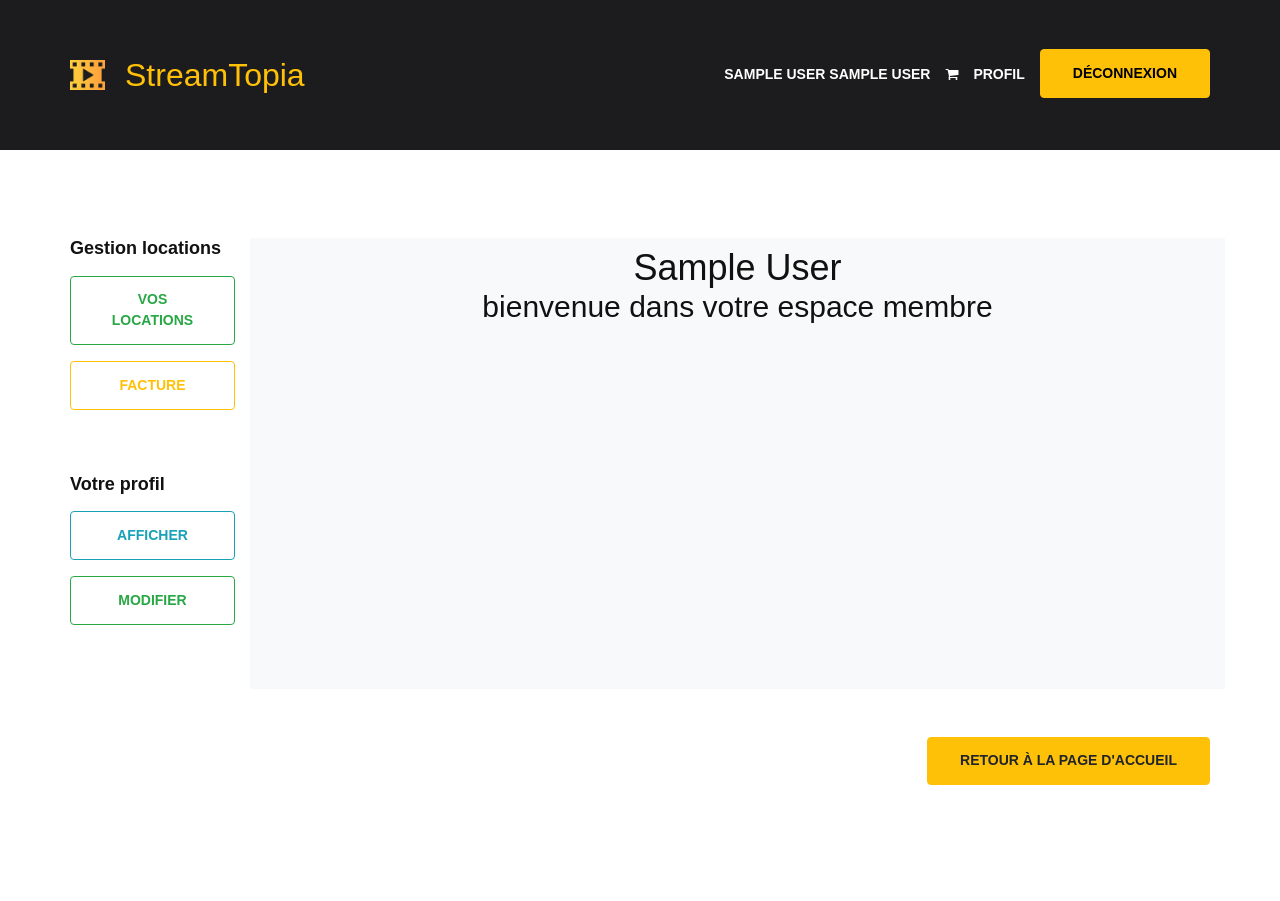
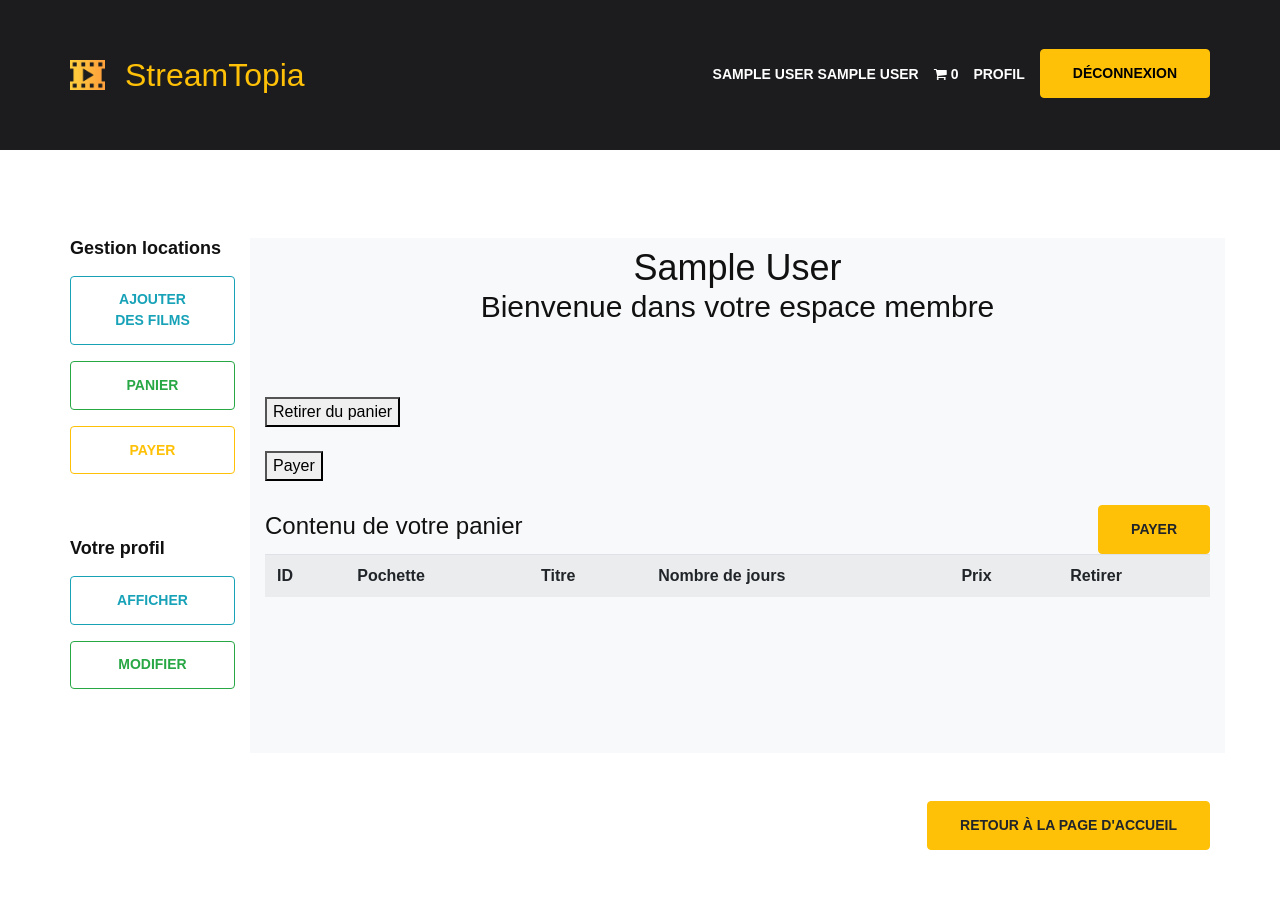
Before and after one commit to marjolainehebert/ift1147-tp2, a PHP site: the page made by public/pages/membre.php in a window 1280 px wide. Shown: the top 901 px of the page. Run offline with PHP 8.4, Linux system fonts and the light colour scheme; the visitor is signed in with stand-in values (Sample User, id 1); lists and menus that the app fills with data are empty; some web fonts are replaced.

Commit message:
Complete lister location function

```diff
--- a/public/css/styles.css
+++ b/public/css/styles.css
@@ -174,7 +174,7 @@ a.dark-link:hover {
 }
 
 /* Contenu */
-#enregFilm, #modifierFilm, #supprimerFilm, #modifierMembre, #listerLocationsPM, #genererFacturePM, #afficherProfilPM, #modifierMembrePM, #listerFilms, #accesRefuse{
+#enregFilm, #modifierFilm, #supprimerFilm, #modifierMembre, #genererFacturePM, #afficherProfilPM, #modifierMembrePM, #listerFilms, #accesRefuse{
     display:none;
 }
 
--- a/public/javascript/panier.js
+++ b/public/javascript/panier.js
@@ -4,9 +4,19 @@ if(localStorage.getItem("panier")==undefined){
 var panier=null;
 let i=1;
 
-/***************** fonctions panier **********************/
-function ajouterPanier(id,titre,courriel){
-    let film={"id": i,"titre":"Le film "+(i++),"courriel":120};
+
+
+
+function ajoutPanier(bouton) {
+    // alert('patatepoil');
+    // alert ($(bouton).data('title'));
+    let id = $(bouton).data('idFilm');
+    let pochette = $(bouton).data('pochette');
+    let titre = $(bouton).data('title');
+    let prix = $(bouton).data('prix');
+
+    let film={"idFilm": idFilm,"titre":titre,"pochette":pochette,"prix":prix};
+    alert (film);
     panier=JSON.parse(localStorage.getItem("panier"));
     panier.push(film);
     localStorage.setItem("panier",JSON.stringify(panier));
@@ -27,32 +37,47 @@ function retirerPanier(idF) {
 }
 
 function afficherPanier() {
-    var lePanier="<h3>Contenu de votre panier</h3></br>";
+    montrerM('listerLocationsPM');
+    var lePanier="<div class='d-flex justify-content-between align-items-baseline'>";
+    lePanier+="<h4>Contenu de votre panier</h4>";
+    lePanier+="<button class='btn btn-warning' onClick='payer()'>Payer</button>";
+    lePanier+="</div>";
     panier=JSON.parse(localStorage.getItem("panier"));
+    nombre=0;
+
+    lePanier+="<table class='table table-striped'>";
+    lePanier+="<tr><th>ID</th><th>Pochette</th><th>Titre</th><th>Nombre de jours</th><th>Prix</th><th>Retirer</th></tr>";
     for( var unFilm of panier){
+        lePanier+="<tr>"
         if(unFilm!==null){
-            lePanier+="</br>Id film = "+unFilm.idFilm;
-            lePanier+="</br>Titre = "+unFilm.titre;
-            lePanier+="</br>Durée = "+unFilm.duree;
-            lePanier+="</br>*******************";
-        }
+            lePanier+="<td><img src='"+unFilm.pochette+"' style='max-width:60px; height:auto;'></td>";
+            lePanier+="<td>"+unFilm.id+"</td>";
+            lePanier+="<td>"+unFilm.titre+"</td>";
+            lePanier+="<td><input type='text' id='nombreJours' name='nombreJours'></td>";
+            lePanier+="<td>"+unFilm.prix+"</td>";
+            lePanier+="<td><button class='btn btn-warning' onClick='retirerPanier("+unFilm.id+")'>Retirer</button></td>";
+            nombre++;
+        } else {lePanier+="<p>Le panier est vide.</p><a href='../../index.php' class='btn btn-warning'>Ajouter des films</a>"}
+
+        lePanier+="</tr>";
     }
     document.querySelector("#votrePanier").innerHTML=lePanier;
+    document.querySelector("#nbItems").innerHTML=nombre;
 }
 
 let payer = () => {
-    alert("Cool c'est payé");
+    montrerM('genererFacturePM')
     envoyerPanierServeur();
 
 }
-let courriel = "abc@abc.com";
+let courriel = $_SESSION['courrielSess'];
 let envoyerPanierServeur = () => {
     $.ajax({
         type:"POST",
-        url:"gestionLocations.php",
+        url:"../../serveur/locations/panierMembre.php",
         data:{"courriel": courriel, "panier" : localStorage.getItem("panier")},
         dataType : "text",
-        //La réponse du seerveur
+        //La réponse du serveur
         success : (reponse) => {
             //alert(reponse);
             document.getElementById("panierServeur").innerHTML=reponse;
@@ -62,3 +87,17 @@ let envoyerPanierServeur = () => {
         }
     })
 }
+
+
+
+function ajouterNombre(){
+    $nbItems=$_SESSION['panierTaille'];
+    $nbItems=$nbItems++;
+    alert ($nbItems);
+}
+
+function retirerNombre(){
+    $nbItems=$_SESSION['panierTaille'];
+    $nbItems=$nbItems--;
+    alert ($nbItems);
+}
--- a/public/pages/membre.php
+++ b/public/pages/membre.php
@@ -41,7 +41,7 @@
         <!-- Javascript -->
     </head>
 
-<body onLoad="initialiser(<?php echo "'".$msg."'" ?>);">
+<body onLoad="initialiser(<?php echo "'".$msg."'" ?>); afficherPanier();">
 <!-- Page Preloder -->
     <div id="preloder">
         <div class="loader"></div>
@@ -90,8 +90,9 @@
 
                     <h5><strong>Gestion locations</strong></h5>
                     <div class="block flex-wrap mt-3 mb-5">
-                        <button class="btn btn-outline-success mb-3" onclick="montrerM('listerLocationsPM');">Vos locations</button>
-                        <button class="btn btn-outline-warning mb-3" onclick="montrerM('genererFacturePM')">Facture</button>
+                        <a class="btn btn-outline-info mb-3" href="../../index.php">Ajouter des films</a>
+                        <button class="btn btn-outline-success mb-3" onclick="afficherPanier()">Panier</button>
+                        <button class="btn btn-outline-warning mb-3" onClick="payer();">Payer</button>
                     </div>
 
                     <h5><strong>Votre profil</strong></h5>
@@ -105,13 +106,24 @@
 
                 <div class="col-12 col-md-9 col-xl-10 bgcolor pt-2 pb-2">
                     <h2 class="text-center"><?php echo $_SESSION['prenomSess'];?></h2>
-                    <h3 class="text-center mb-5 pb-4">bienvenue dans votre espace membre</h3>
+                    <h3 class="text-center mb-5 pb-4">Bienvenue dans votre espace membre</h3>
 
                     <!-- -- Lister Locations -- -->
                     <div id="listerLocationsPM">
-                        <h4>Vos locations</h4>
-                        <hr>
-                        Liste locations
+                        <button onClick="document.querySelector('#divRetirer').style.display='block';">Retirer du panier</button>
+                        <div id="divRetirer" style="display:none">
+                            </br></br>Entrer Id du film : <input type="number" id="idf"></br>
+                            <button onClick="retirerPanier(document.querySelector('#idf').value);">Envoyer</button>
+                        </div>
+                        <br><br>
+
+                        <button onClick="payer();">Payer</button>
+
+                        </br></br>
+                        <span id="votrePanier"></span>
+                        </br></br>
+                        <div id="panierServeur"></div>
+
                     </div>
 
                     <!-- -- Lister Locations -- -->
@@ -138,8 +150,9 @@
 
                     <!-- -- Lister Locations -- -->
                     <div id="genererFacturePM">
-                        <h4>Générer la facture</h4>
+                        <h4>Facture</h4>
                         <hr>
+                        <p>Votre facture est payée. Merci!</p>
                     </div>
 
 
--- a/serveur/membres/connexionMembre.php
+++ b/serveur/membres/connexionMembre.php
@@ -42,10 +42,10 @@
                     header("Location: ../../public/pages/admin.php");
                     break;
                 case 'M': // si le role est membre, envoyer vers la page membre
-                    header("Location: ../../public/pages/membre.php");
+                    $msg = 'Bienvenue '.$ligneMembre->prenom.'!';
+                    header("Location: ../../index.php?msg=$msg");
                     break;
-                default: // pour tous les autres cas, faire un message d'erreur
-                    echo "<";
+                default: // pour tous les autres cas, faire un message d'erreur=
                     $msg = '<div class="alert alert-danger" role="alert">
                         ERREUR: Le rôle n\'est pas défini. Veuillez réessayer.
                     </div>';
```
Also changed, not shown: index.php (+44 -7 lines), serveur/locations/panierMembre.php (added, +17 -0 lines).
